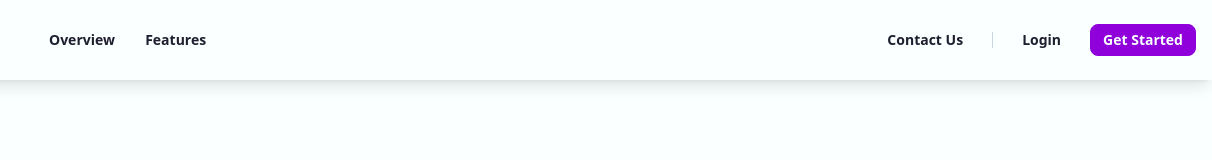
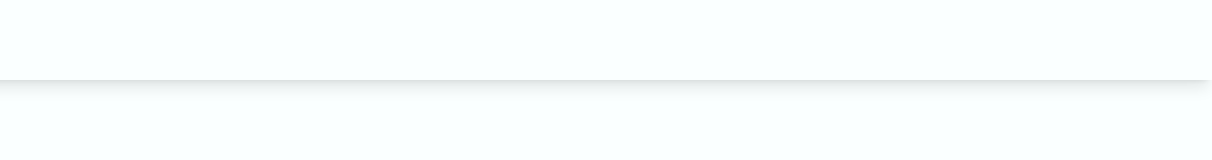
Before and after one commit to korima-me/server, a Svelte app: page apps/home/src/app.html in a window 1280 px wide. Shown: the full height of the page, 68-1280 px from the left. Built offline with nearby package versions, Linux system fonts and the light colour scheme.

Commit message:
fix(app): navbar fragment from website

```diff
--- a/apps/home/src/app.html
+++ b/apps/home/src/app.html
@@ -13,20 +13,11 @@
   <div class="px-2 mx-2 navbar-start relative h-20">
     <a href="/" class="">
       <img class="h-10" src="../static/favicon.png" alt="Korima Logo" /></a>
-    <div class="ml-10">
-      <a href="/#overview" class="btn btn-ghost btn-sm rounded-btn normal-case"> Overview </a>
 
-      <a href="/#features" class="btn btn-ghost btn-sm rounded-btn normal-case"> Features </a>
-    </div>
   </div>
   <div class="navbar-end px-2 ">
 
-    <a href="/contact" class="btn btn-ghost btn-sm rounded-btn normal-case mr-4">Contact Us</a>
 
-    <div class="w-px bg-slate-300 h-4 mr-4"></div>
-    <a href="/login" class=" btn btn-ghost btn-sm rounded-btn normal-case mr-4">Login</a>
-
-    <a href="/download" class="btn btn-primary btn-sm rounded-btn normal-case"> Get Started </a>
   </div>
 </div>
 
```
